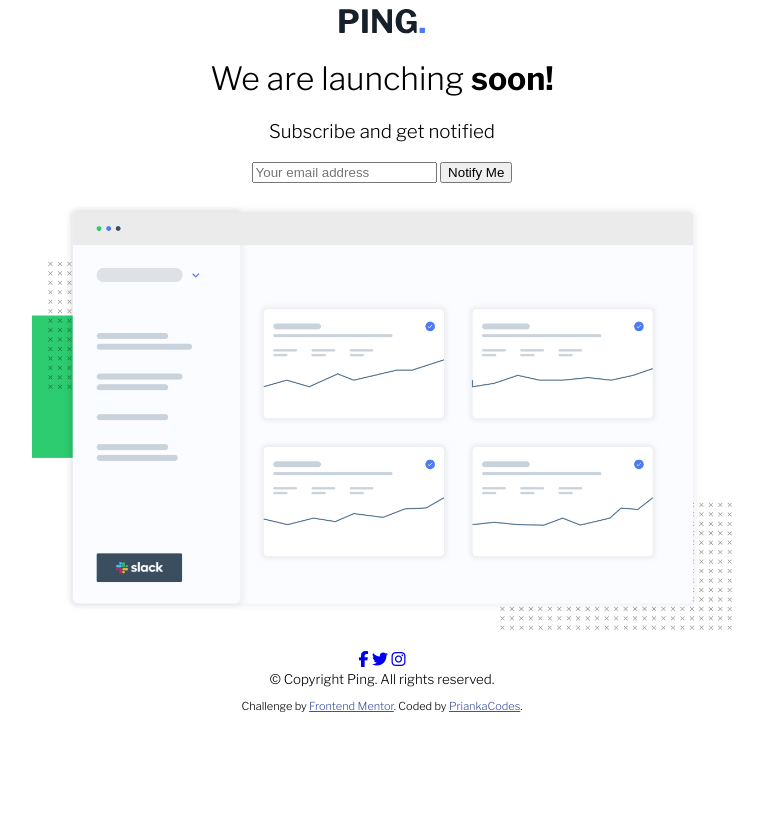
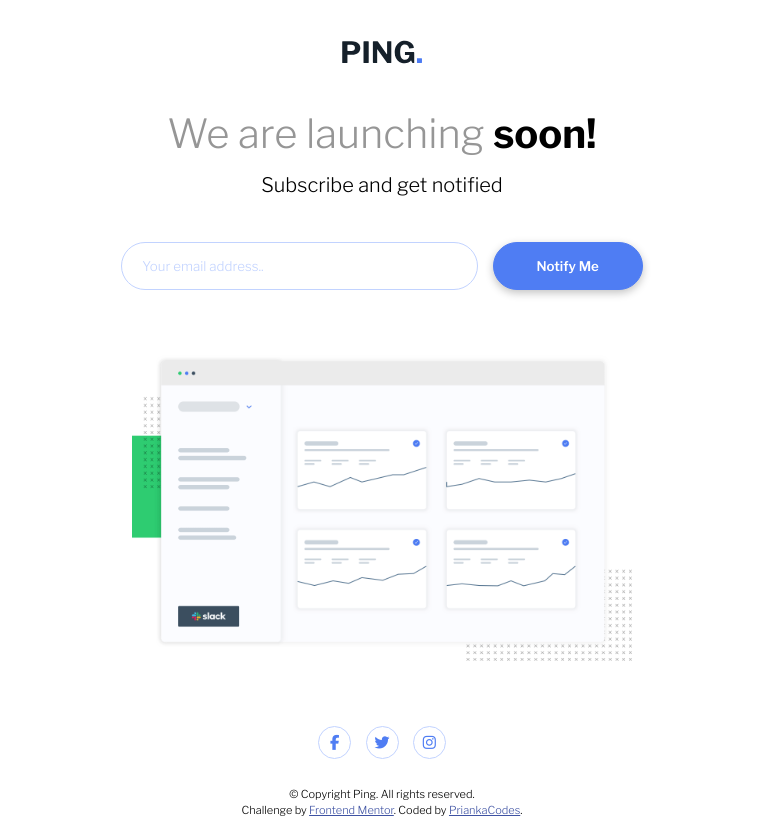
Before and after one commit to PriankaCodes/ping-coming-soon-page-master, a plain HTML site: page index.html in a window 1280 px wide. Shown: the whole page, without its empty margins (258-1021 px from the left). Before the commit the page ends 800 px from the top, so only its background shows below. Drawn offline with nearby package versions, Linux system fonts and the light colour scheme.

Commit message:
Added css styling to elements

```diff
--- a/index.html
+++ b/index.html
@@ -24,11 +24,11 @@
   </head>
   <body>
     <img src="images/logo.svg" alt="Ping Logo" class="logo" />
-    <h1>We are launching <strong>soon!</strong></h1>
-    <h3>Subscribe and get notified</h3>
+    <h1>We are launching <strong style="color: black">soon!</strong></h1>
+    <p>Subscribe and get notified</p>
     <form>
-      <input type="email" placeholder="Your email address" />
-      <input type="submit" value="Notify Me" />
+      <input type="email" placeholder="Your email address.." class="email" />
+      <input type="submit" value="Notify Me" class="submit" />
     </form>
     <img
       src="images/illustration-dashboard.png"
--- a/styles.css
+++ b/styles.css
@@ -1,18 +1,102 @@
 body {
+  display: block;
+  margin: 0 auto;
   font-family: "Libre Franklin", sans-serif;
+  font-size: 20px;
   text-align: center;
 }
 
-h1,
-h3 {
-  font-weight: normal;
+h1 {
+  margin: 0 auto;
+  margin: 15px;
+  margin-top: 40px;
+  font-weight: 300;
+  color: hsl(0, 0%, 59%);
+}
+
+p {
+  margin: 0 auto;
+  font-weight: 300;
+}
+
+form {
+  margin: 20px;
+  margin-top: 40px;
+}
+
+small {
+  font-size: 11px;
+  padding-bottom: 30px;
+}
+
+.logo {
+  margin-top: 40px;
+  width: 80px;
+}
+
+.email {
+  margin: 5px;
+  padding: 15px;
+  padding-left: 20px;
+  width: 320px;
+  border-radius: 30px;
+  border: 1px solid hsl(223, 100%, 88%);
+  font-family: "Libre Franklin", sans-serif;
+}
+
+.email::placeholder {
+  color: hsl(223, 100%, 88%);
+}
+
+.submit {
+  margin: 5px;
+  padding: 15px;
+  width: 150px;
+  border-radius: 30px;
+  border: 1px solid hsl(223, 87%, 63%);
+  color: white;
+  background-color: hsl(223, 87%, 63%);
+  font-family: "Libre Franklin", sans-serif;
+  font-weight: 600;
+  box-shadow: rgba(0, 0, 0, 0.24) 0px 3px 8px;
+}
+
+.submit:hover {
+  margin: 5px;
+  padding: 15px;
+  border-radius: 30px;
+  border: 1px solid hsl(223, 100%, 88%);
+  color: white;
+  background-color: hsl(223, 100%, 88%);
+  cursor: pointer;
 }
 
 .illustration {
-  display: block;
-  margin: 0 auto;
-  max-width: 700px;
+  max-width: 500px;
   padding: 20px;
+  margin: 20px;
+}
+
+.socials {
+  margin: 15px;
+}
+
+.fab {
+  margin: 5px;
+  padding: 8px;
+  border-radius: 50%;
+  border: 1px solid hsl(223, 100%, 88%);
+  font-size: 15px;
+  width: 15px;
+  color: hsl(223, 87%, 63%);
+}
+
+.fab:hover {
+  background-color: hsl(223, 87%, 63%);
+  border: 1px solid hsl(223, 100%, 88%);
+  width: 15px;
+  color: white;
+  cursor: pointer;
 }
 
 .attribution {
```
